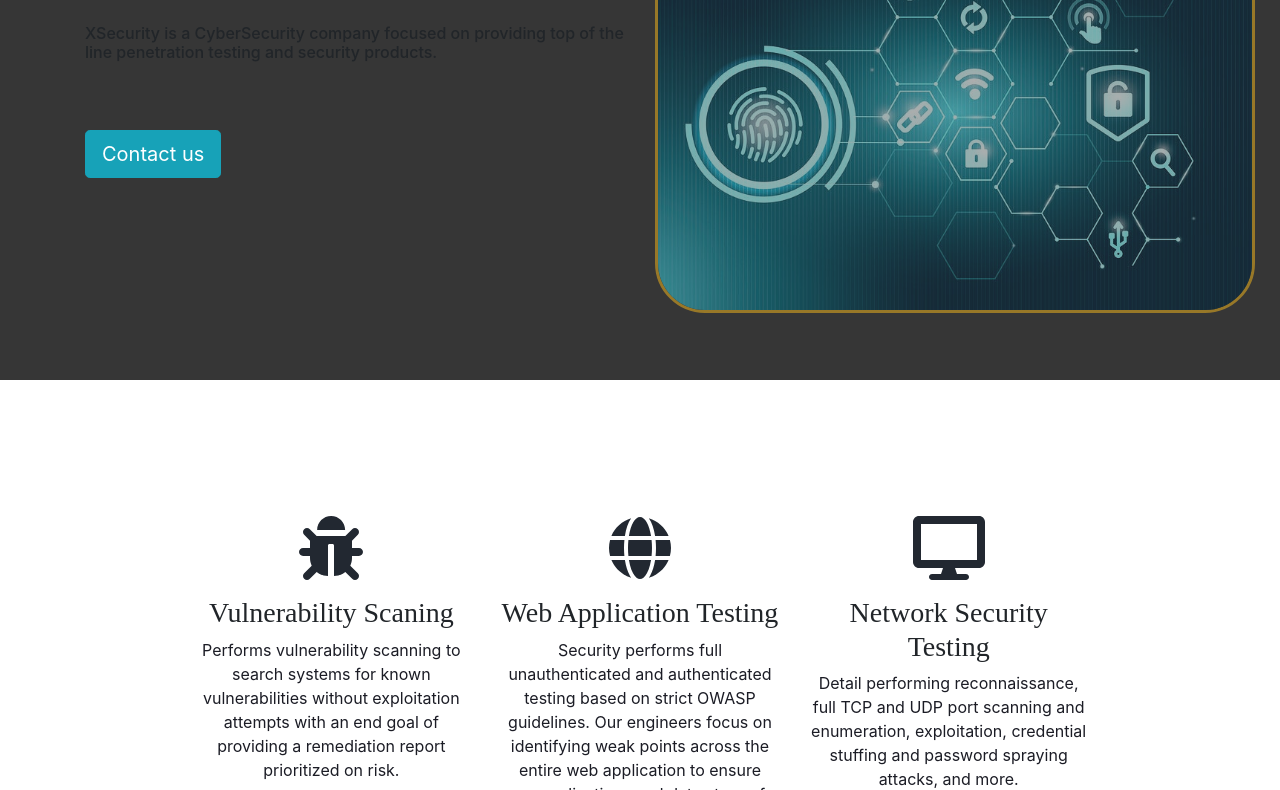
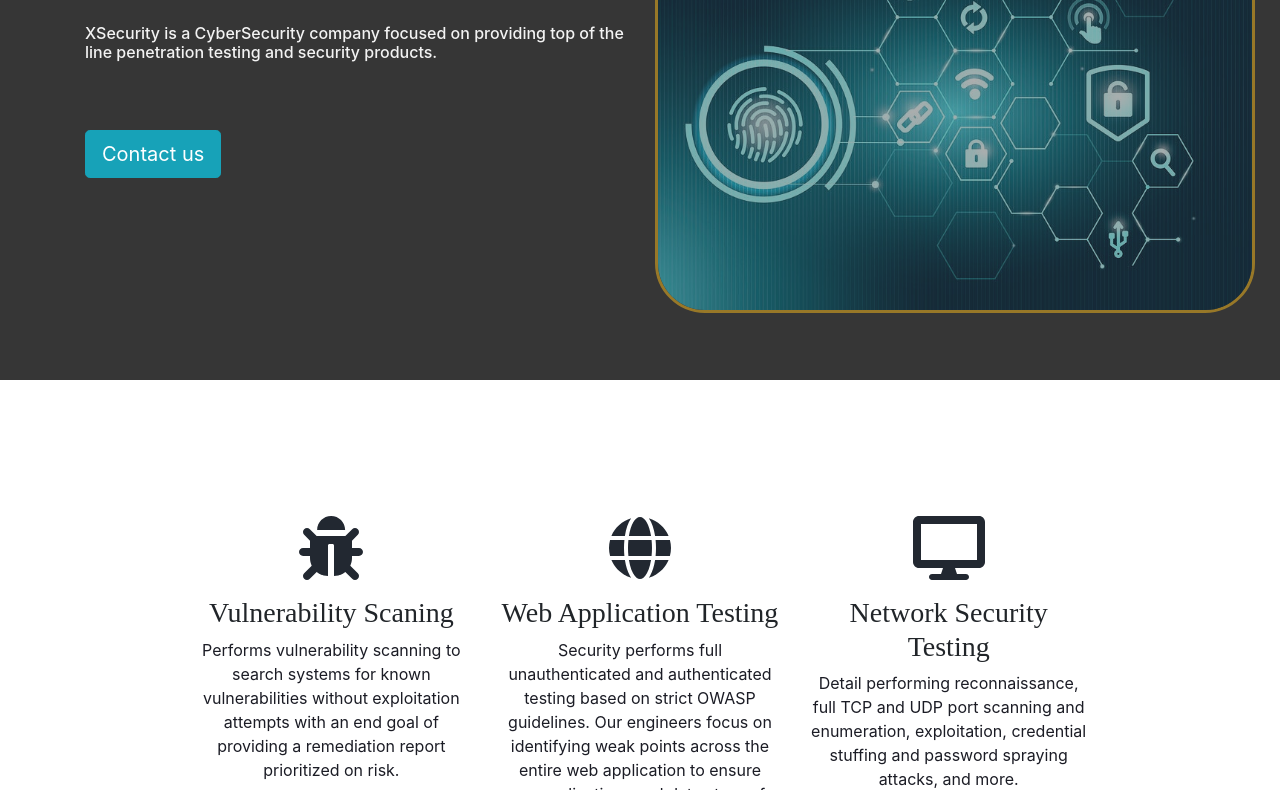
Before and after one commit to xalisspasha/XSecurity, a plain HTML site: page index.html in a window 1280 px wide. Shown: the part 188-978 px from the top of the page. Drawn offline with nearby package versions, Linux system fonts and the light colour scheme.

Commit message:
Update styles.css

```diff
--- a/css/styles.css
+++ b/css/styles.css
@@ -78,11 +78,13 @@ margin-bottom: 40px !important;
 .nav-item:hover {
   background-color: goldenrod;
 }
-.btn-info {
+.btn{
+
   position: static;
   margin-top: 60px !important;
   margin-bottom: 10px;
   text-align: center;
+
 }
 .download-button{
   margin: 5% 3% 5% 0;;
@@ -107,9 +109,10 @@ h3{
   font-size: 1.5rem;
   font-family: "Montserrat-Bold" ;
 }
-p{
-  color: #fbd46d;
+h6{
+  color: #f3f3f3;
 }
+
 .pprice, .pfeature{
   color: #1b1c25;
 }
```
